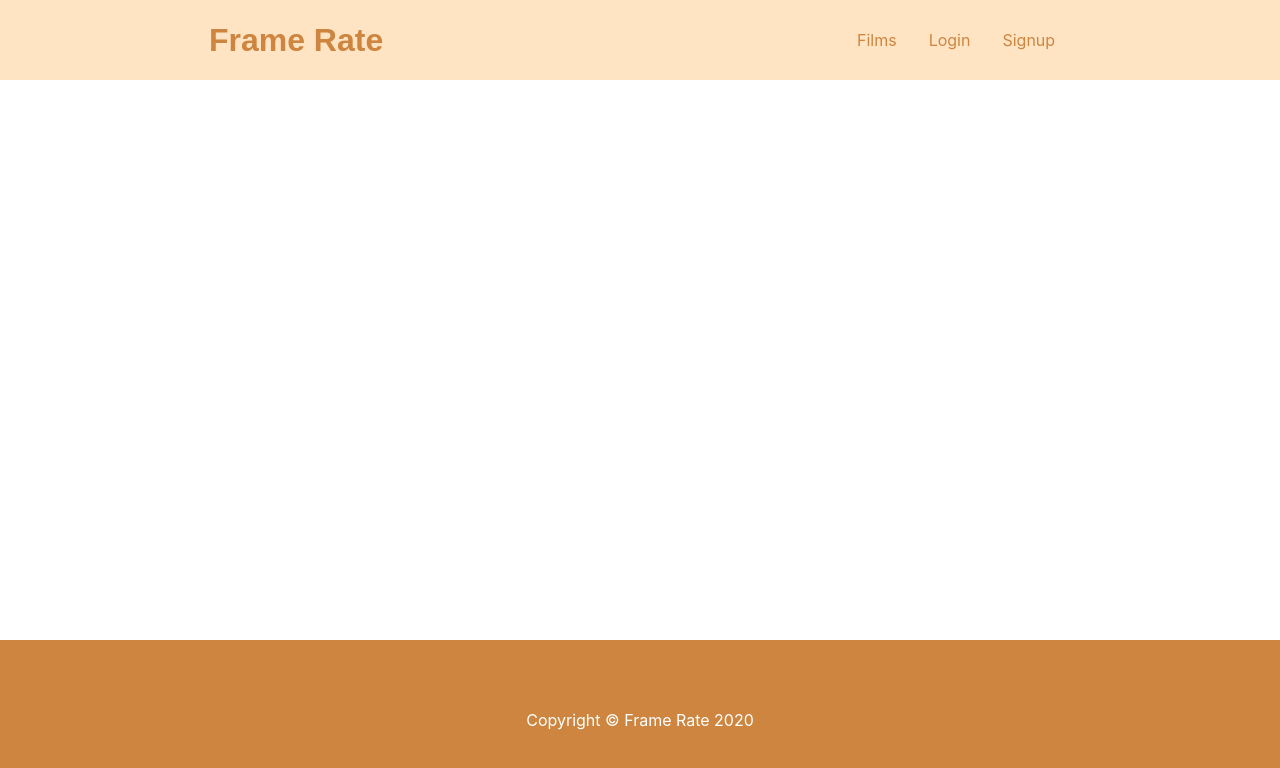
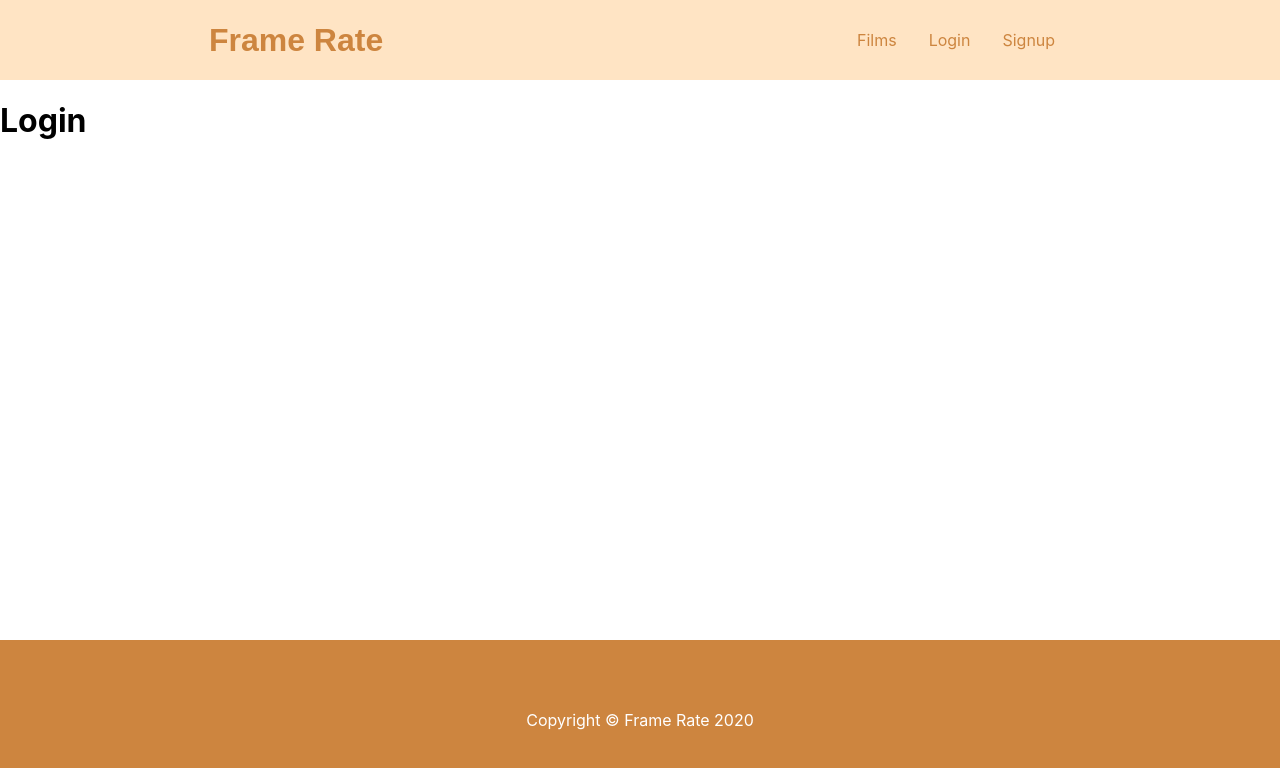
Before and after one commit to cococtrl/frame-rate, a React (Create React App) app: page /login in a window 1280 px wide. Shown: the top 768 px of the page. Built offline with nearby package versions, Linux system fonts and the light colour scheme; a web font is replaced by a local one.

Commit message:
added login and signup pages

```diff
--- a/src/App.js
+++ b/src/App.js
@@ -7,6 +7,8 @@
 
 import Home from './pages/Home/Home';
 import Films from './pages/Films/Films';
+import Login from './pages/Login/Login';
+import Signup from './pages/Signup/Signup';
 
 function App() {
   return (
@@ -20,6 +22,12 @@
           <Route exact path="/films" render={props =>
           <Films />
         }/>
+          <Route exact path="/login" render={props =>
+          <Login />
+        }/>
+          <Route exact path="/signup" render={props =>
+          <Signup />
+        }/>
         </Switch>
       </div>
       <Footer />
--- a/src/components/Navbar/Navbar.jsx
+++ b/src/components/Navbar/Navbar.jsx
@@ -13,8 +13,12 @@
                 <li>
                     <Link to="/films">Films</Link>
                 </li>
-                <li>Login</li>
-                <li>Signup</li>
+                <li>
+                <Link to="/login">Login</Link>
+                </li>
+                <li>
+                <Link to="/signup">Signup</Link>
+                </li>
             </ul>
         </nav>
     )
--- /dev/null
+++ b/src/pages/Login/Login.jsx
@@ -0,0 +1,12 @@
+import React from 'react';
+import styles from './Login.module.css';
+
+const Login = (props) => {
+    return (
+        <main>
+            <h1>Login</h1>
+        </main>
+    );
+};
+
+export default Login;
--- /dev/null
+++ b/src/pages/Signup/Signup.jsx
@@ -0,0 +1,12 @@
+import React from 'react';
+import styles from './Signup.module.css';
+
+const Signup = (props) => {
+    return (
+        <main>
+            <h1>Signup</h1>
+        </main>
+    );
+};
+
+export default Signup;
```
Also changed, not shown: src/pages/Login/Login.module.css (added), src/pages/Signup/Signup.module.css (added).
